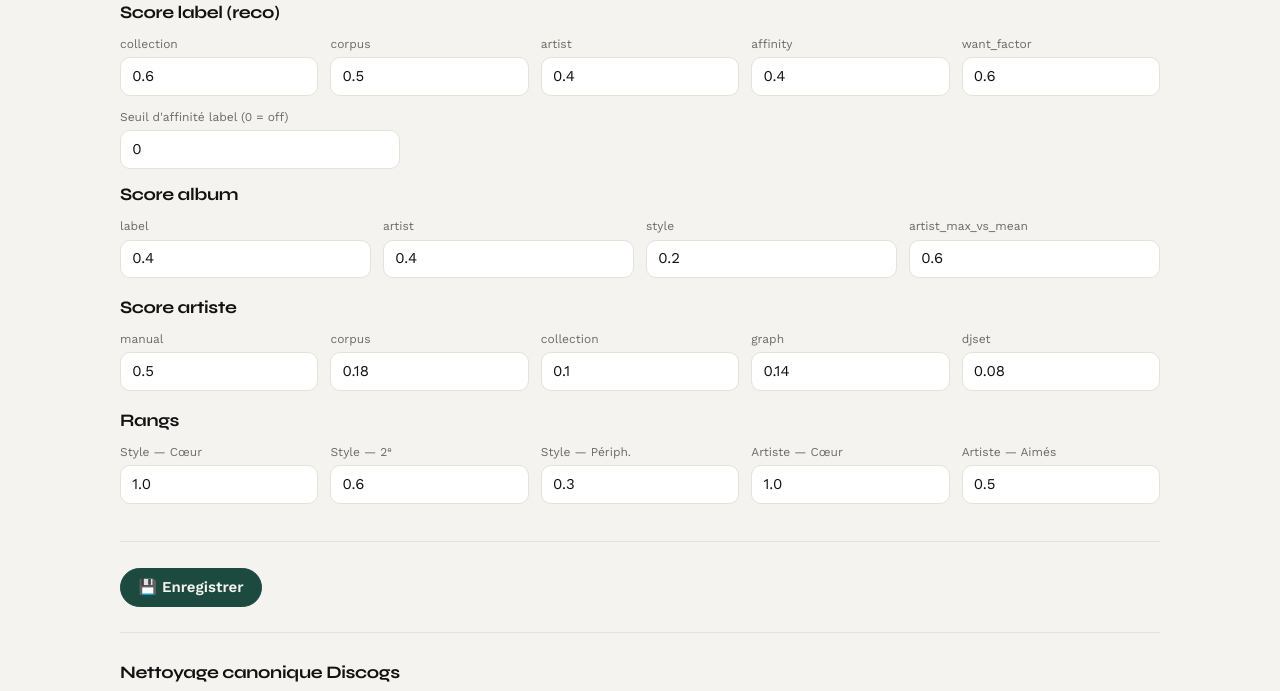
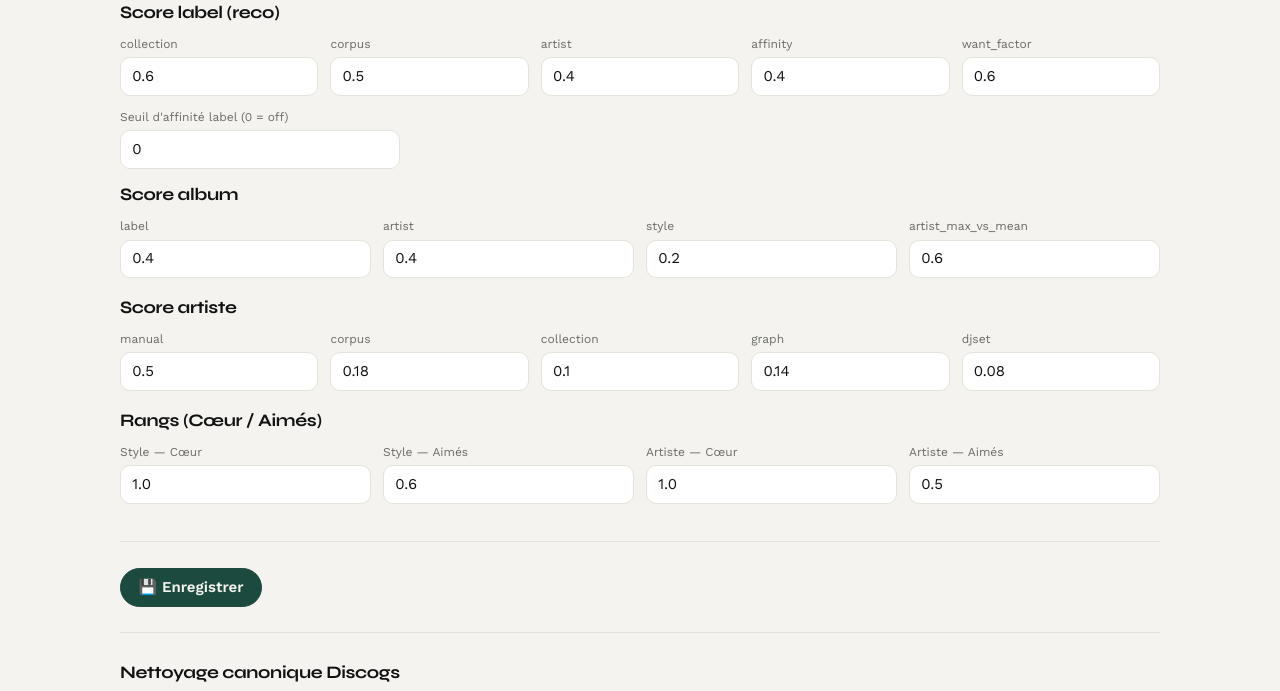
Before and after one commit to alixclaudel-hue/radar, a FastAPI app: page /settings in a window 1280 px wide. Shown: the part 326-1017 px from the top of the page. Run offline with FastAPI, Linux system fonts and the light colour scheme.

Commit message:
radar_web : revue de bugs — supprime les <form> imbriqués (import CSV hors du form principal), fiabilise le remplissage des graines de graphe (JSON island), retire le rang de style Périphérie devenu obsolète, htmx via cdnjs, nettoie du markup mort

```diff
--- a/radar_web/templates/base.html
+++ b/radar_web/templates/base.html
@@ -5,7 +5,7 @@
   <meta name="viewport" content="width=device-width, initial-scale=1, viewport-fit=cover">
   <title>{% block title %}Radar{% endblock %}</title>
   <link rel="stylesheet" href="/static/app.css">
-  <script src="https://unpkg.com/htmx.org@2.0.4/dist/htmx.min.js" defer></script>
+  <script src="https://cdnjs.cloudflare.com/ajax/libs/htmx/2.0.4/htmx.min.js" defer></script>
 </head>
 <body>
   <div class="wrap">
--- a/radar_web/templates/pages/settings.html
+++ b/radar_web/templates/pages/settings.html
@@ -32,11 +32,10 @@
     {% endfor %}
   </div>
 
-  <h3>Rangs</h3>
+  <h3>Rangs (Cœur / Aimés)</h3>
   <div class="row">
     <div class="field"><label>Style — Cœur</label><input name="taste_tiers__1" type="number" step="0.05" value="{{ sc.taste_tiers['1'] }}"></div>
-    <div class="field"><label>Style — 2ᵉ</label><input name="taste_tiers__2" type="number" step="0.05" value="{{ sc.taste_tiers['2'] }}"></div>
-    <div class="field"><label>Style — Périph.</label><input name="taste_tiers__3" type="number" step="0.05" value="{{ sc.taste_tiers['3'] }}"></div>
+    <div class="field"><label>Style — Aimés</label><input name="taste_tiers__2" type="number" step="0.05" value="{{ sc.taste_tiers['2'] }}"></div>
     <div class="field"><label>Artiste — Cœur</label><input name="artist_tiers__1" type="number" step="0.05" value="{{ sc.artist_tiers['1'] }}"></div>
     <div class="field"><label>Artiste — Aimés</label><input name="artist_tiers__2" type="number" step="0.05" value="{{ sc.artist_tiers['2'] }}"></div>
   </div>
--- a/radar_web/templates/partials/graph_builder.html
+++ b/radar_web/templates/partials/graph_builder.html
@@ -11,9 +11,10 @@
         <label class="small"><input type="radio" name="mode" value="seeds" style="width:auto"> Graines choisies :</label>
       </div>
       <textarea name="seed_names" rows="4" placeholder="un nom d'artiste par ligne">{{ coeur }}</textarea>
+      <script>window._seeds = {c: {{ coeur|tojson }}, a: {{ coeur_aimes|tojson }}};</script>
       <div style="margin:4px 0">
-        <button type="button" class="small" onclick="this.closest('form').seed_names.value=this.dataset.v" data-v="{{ coeur }}">mes Cœur</button>
-        <button type="button" class="small" onclick="this.closest('form').seed_names.value=this.dataset.v" data-v="{{ coeur_aimes }}">Cœur + Aimés</button>
+        <button type="button" class="small" onclick="this.closest('form').seed_names.value=window._seeds.c">mes Cœur</button>
+        <button type="button" class="small" onclick="this.closest('form').seed_names.value=window._seeds.a">Cœur + Aimés</button>
       </div>
       <div class="row" style="align-items:end">
         <div class="field" style="flex:0 0 130px"><label>Pages / graine</label><input name="pages" value="2" style="width:70px"></div>
--- a/radar_web/templates/partials/inbox.html
+++ b/radar_web/templates/partials/inbox.html
@@ -20,7 +20,6 @@
           <a href="{{ it.uri or ('https://www.discogs.com/release/' ~ it.release_id) }}" target="_blank" rel="noopener">
             {{ it.artist }} — {{ it.title }}</a>
           <div class="sub">
-            {% if it[source_label|lower] is defined %}{% endif %}
             <b>{{ it.rule or it.seller }}</b>
             {% if it.label %} · {{ it.label }}{% endif %}
             {% if it.price %} · {{ it.price }} {{ it.currency }}{% endif %}
```
Also changed, not shown: radar_web/templates/pages/patte.html (+7 -11 lines).
